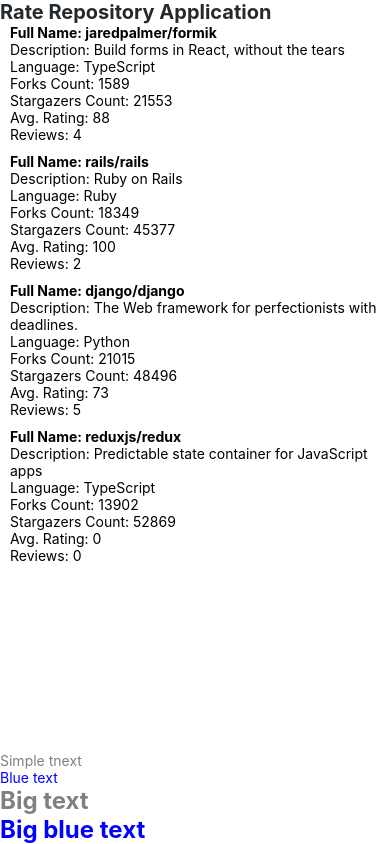
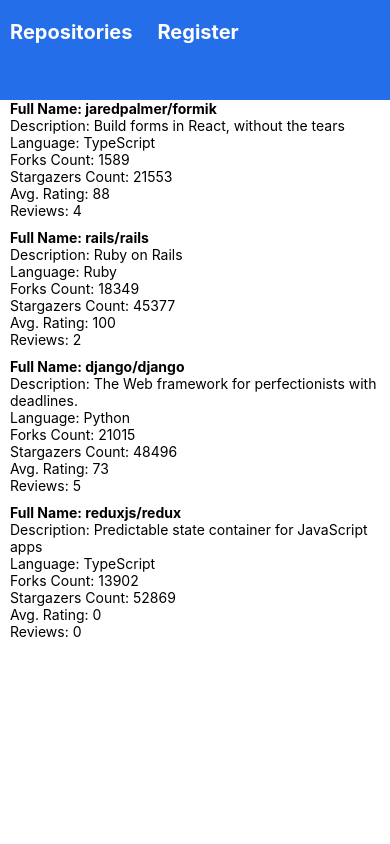
Before and after one commit to IfeOlulesi/fso-part10, a React Native app: screen / in a window 390 px wide. Built offline with nearby package versions, Linux system fonts and the light colour scheme.

Commit message:
Completed Exercise 10.4

```diff
--- a/src/Main.jsx
+++ b/src/Main.jsx
@@ -1,13 +1,10 @@
-import Constants from "expo-constants";
 import { StyleSheet, View } from "react-native";
 
 import RepositoryList from "./components/RepositoryList";
-import FancyTextDemo from "./components/FancyText";
-import Text from "./components/Text";
+import AppBar from "./components/AppBar";
 
 const styles = StyleSheet.create({
   container: {
-    marginTop: Constants.statusBarHeight,
     flexGrow: 1,
     flexShrink: 1,
   },
@@ -21,11 +18,8 @@
 const Main = () => {
   return (
     <View style={styles.container}>
-      <Text fontWeight="bold" fontSize="heading">
-        Rate Repository Application
-      </Text>
+      <AppBar />
       <RepositoryList />
-      <FancyTextDemo />
     </View>
   );
 };
--- /dev/null
+++ b/src/components/AppBar.jsx
@@ -0,0 +1,40 @@
+import { View, StyleSheet, Alert } from "react-native";
+import Constants from "expo-constants";
+
+import theme from "../theme";
+import AppBarTab from "./AppBarTab";
+
+const styles = StyleSheet.create({
+  container: {
+    paddingTop: Constants.statusBarHeight,
+    height: 100,
+    backgroundColor: theme.colors.royalBlue,
+  },
+  tabsContainer: {
+    flexDirection: "row",
+    paddingLeft: 10,
+    paddingRight: 10,
+    paddingBottom: 10,
+    paddingTop: 20,
+    gap: 15,
+  },
+});
+
+const AppBar = () => {
+  const tabs = ["Repositories", "Register"];
+
+  function handleTabPress(tabName) {
+    Alert.alert(`You pressed ${tabName}`)
+  }
+  return (
+    <View style={styles.container}>
+      <View style={styles.tabsContainer}>
+        {tabs.map((tab) => (
+          <AppBarTab onPressHandler={() => handleTabPress(tab)} key={tab} tabName={tab} />
+        ))}
+      </View>
+    </View>
+  );
+};
+
+export default AppBar;
--- /dev/null
+++ b/src/components/AppBarTab.jsx
@@ -0,0 +1,28 @@
+import { View, StyleSheet, Pressable } from "react-native";
+import Text from "./Text";
+
+const styles = StyleSheet.create({
+  tab: {
+    color: "white",
+    paddingRight: 10,
+  },
+});
+
+const AppBarTab = ({ tabName, onPressHandler }) => {
+  return (
+    <Pressable onPress={onPressHandler}>
+      <View>
+        <Text
+          style={styles.tab}
+          color={"white"}
+          fontSize={"heading"}
+          fontWeight={"bold"}
+        >
+          {tabName}
+        </Text>
+      </View>
+    </Pressable>
+  );
+};
+
+export default AppBarTab;
--- a/src/components/FancyText.jsx
+++ /dev/null
@@ -1,40 +0,0 @@
-import { Text, View, StyleSheet } from 'react-native';
-
-const styles = StyleSheet.create({
-  text: {
-    color: 'grey',
-    fontSize: 14,
-  },
-  blueText: {
-    color: 'blue',
-  },
-  bigText: {
-    fontSize: 24,
-    fontWeight: '700',
-  },
-});
-
-const FancyText = ({ isBlue, isBig, children }) => {
-  const textStyles = [
-    styles.text,
-    isBlue && styles.blueText,
-    isBig && styles.bigText,
-  ];
-
-  return <Text style={textStyles}>{children}</Text>;
-};
-
-const FancyTextDemo = () => {
-  return (
-    <View>
-      <FancyText>Simple tnext</FancyText>
-      <FancyText isBlue>Blue text</FancyText>
-      <FancyText isBig>Big text</FancyText>
-      <FancyText isBig isBlue>
-        Big blue text
-      </FancyText>
-    </View>
-  );
-};
-
-export default FancyTextDemo
--- a/src/components/Text.jsx
+++ b/src/components/Text.jsx
@@ -13,6 +13,15 @@
   },
   colorPrimary: {
     color: theme.colors.primary,
+  },
+  colorGreen: {
+    color: theme.colors.mintGreen,
+  },
+  colorRed: {
+    color: theme.colors.scarletRed
+  },
+  colorWhite: {
+    color: theme.colors.white
   },
   fontSizeSubheading: {
     fontSize: theme.fontSizes.subheading,
@@ -30,6 +39,9 @@
     styles.text,
     color === 'textSecondary' && styles.colorTextSecondary,
     color === 'primary' && styles.colorPrimary,
+    color === 'green' && styles.colorGreen,
+    color === 'red' && styles.colorRed,
+    color === "white" && styles.colorWhite,
     fontSize === 'subheading' && styles.fontSizeSubheading,
     fontSize === 'heading' && styles.fontSizeHeading,
     fontWeight === 'bold' && styles.fontWeightBold,
--- a/src/theme.jsx
+++ b/src/theme.jsx
@@ -3,6 +3,10 @@
     textPrimary: '#24292e',
     textSecondary: '#586069',
     primary: '#0366d6',
+    mintGreen: "#3EB489",
+    scarletRed: "#FF2400",
+    royalBlue: "#246EE9",
+    white: "#FFFFFF"
   },
   fontSizes: {
     body: 14,
```
